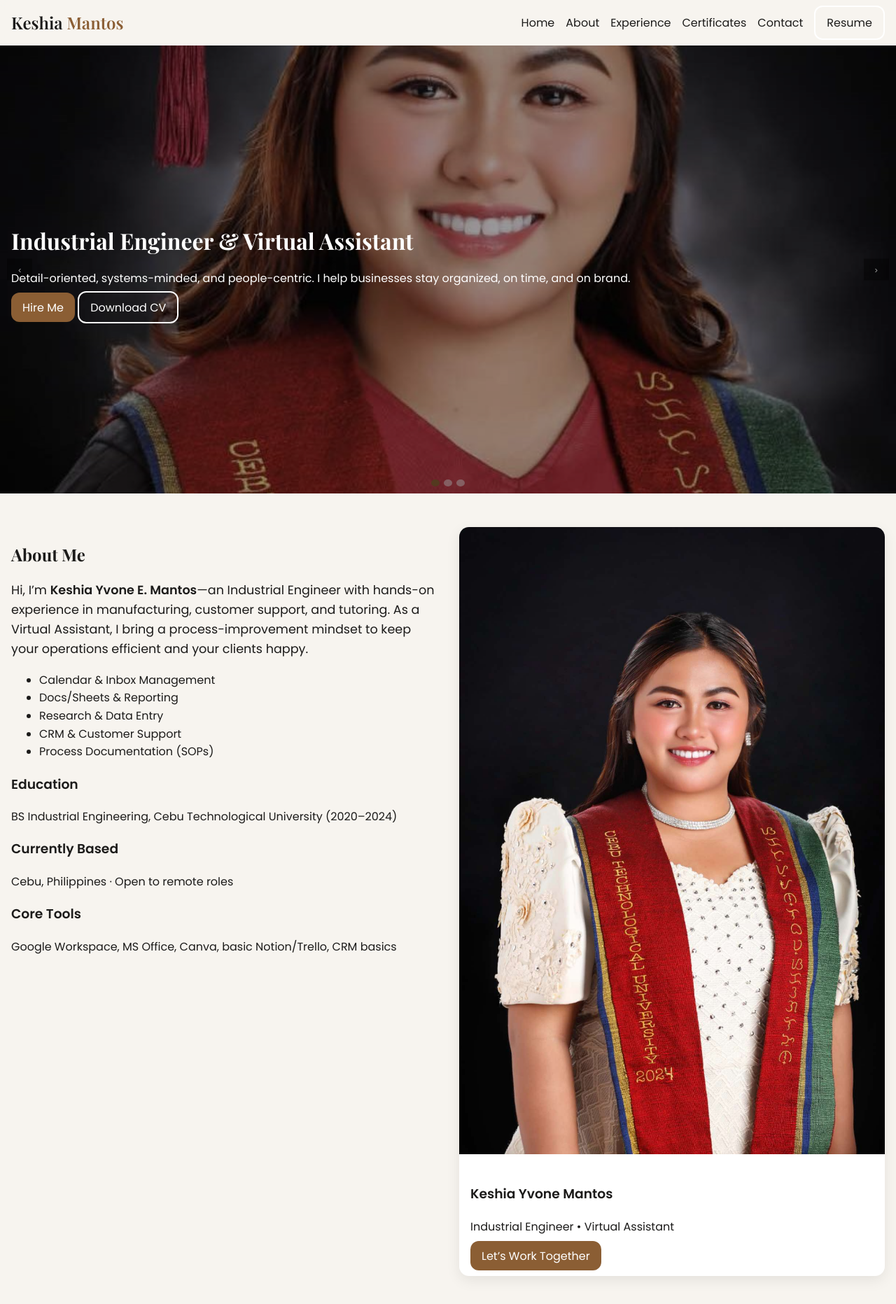
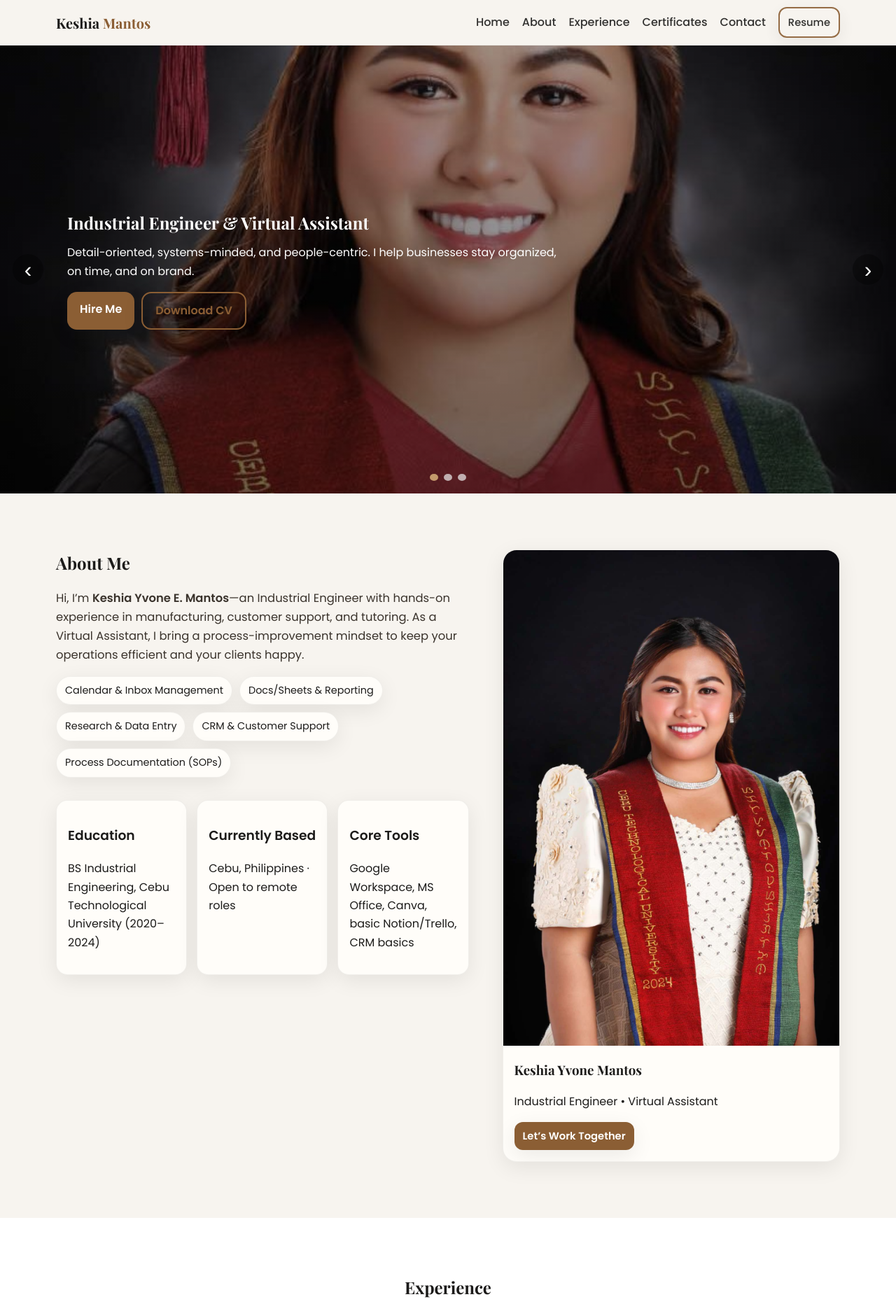
Before and after one commit to engryvone-cyber/Mantos-portfolio, a plain HTML site: page index.html in a window 1280 px wide. Shown: the top 1863 px of the page at 70% size. Drawn offline with nearby package versions, Linux system fonts and the light colour scheme; files whose address does not match are found by name.

Commit message:
Update style.css

```diff
--- a/style.css
+++ b/style.css
@@ -1,70 +1,181 @@
-:root {
-  --bg: #f7f4ef;
-  --text: #1c1b1a;
-  --accent: #8b5e34;
-  --card: #fff;
-  --shadow: 0 6px 20px rgba(0,0,0,0.08);
+:root{
+  --bg:#f7f4ef;
+  --text:#1c1b1a;
+  --muted:#6b6056;
+  --accent:#8b5e34;
+  --accent-2:#c49a6c;
+  --card:#fffdf9;
+  --shadow:0 8px 30px rgba(0,0,0,.08);
+}
+*{box-sizing:border-box}
+html,body{margin:0;padding:0;scroll-behavior:smooth}
+body{
+  font-family:Poppins,system-ui,-apple-system,Segoe UI,Roboto,Arial,sans-serif;
+  color:var(--text);
+  background:var(--bg);
+  line-height:1.65;
+}
+.container{width:min(1120px,92%);margin-inline:auto}
+.sp-16{height:16px}
+.section{padding:80px 0}
+.section.alt{background:#fff}
+.section-title{
+  font-family:"Playfair Display",serif;
+  font-size:clamp(1.6rem,2vw+1rem,2.2rem);
+  margin:0 0 14px;
+}
+.section-title.center{text-align:center}
+.lead{font-size:1.025rem;color:#3a332c}
+.btn{
+  display:inline-block;
+  background:var(--accent);
+  color:white;
+  padding:12px 18px;
+  border-radius:14px;
+  text-decoration:none;
+  font-weight:600;
+  box-shadow:var(--shadow);
+  transition:.2s transform,.2s opacity;
+}
+.btn:hover{transform:translateY(-2px)}
+.btn-outline{
+  background:transparent;
+  border:2px solid var(--accent);
+  color:var(--accent);
+}
+.btn-small{padding:8px 12px;font-size:.92rem;border-radius:12px}
+
+/* Header */
+.site-header{
+  position:sticky;top:0;z-index:50;
+  background:rgba(247,244,239,.9);
+  backdrop-filter:saturate(140%) blur(8px);
+  border-bottom:1px solid rgba(0,0,0,.06);
+}
+.nav-wrap{display:flex;align-items:center;justify-content:space-between;height:64px}
+.brand{
+  font-family:"Playfair Display",serif;
+  font-weight:700;font-size:1.25rem;text-decoration:none;color:var(--text);
+}
+.brand span{color:var(--accent)}
+.nav{display:flex;gap:18px;align-items:center}
+.nav a{color:var(--text);text-decoration:none;font-weight:500;opacity:.9}
+.nav a:hover{opacity:1}
+.burger{display:none;background:none;border:0;cursor:pointer}
+.burger span{display:block;width:26px;height:2px;background:var(--text);margin:5px 0;border-radius:2px}
+
+/* Hero */
+.hero{
+  position:relative;height:80vh;min-height:520px;overflow:hidden;
+  color:white;background:#111;
+}
+.hero .overlay{
+  position:absolute;inset:0;background:linear-gradient(180deg,rgba(0,0,0,.35),rgba(0,0,0,.55));
+  z-index:1;
+}
+.slides{height:100%;display:flex;transition:transform .6s ease}
+.slide{
+  min-width:100%;background-size:cover;background-position:center;
+  position:relative;display:grid;place-items:center;
+}
+.slide-content{position:relative;z-index:2;color:#fff;text-align:left;padding-inline:1rem}
+.slide-content h1{
+  font-family:"Playfair Display",serif;
+  font-size:clamp(1.8rem,3.5vw+1rem,3rem);
+  margin:0 0 10px
+}
+.slide-content p{max-width:720px;margin:0 0 16px}
+.hero .cta{display:flex;gap:10px;flex-wrap:wrap}
+.slider-btn{
+  position:absolute;top:50%;transform:translateY(-50%);
+  background:rgba(0,0,0,.35);border:0;color:#fff;font-size:2rem;
+  width:44px;height:44px;border-radius:50%;cursor:pointer;z-index:3;
+}
+.slider-btn:hover{background:rgba(0,0,0,.55)}
+.prev{left:18px}.next{right:18px}
+.dots{position:absolute;left:50%;bottom:18px;transform:translateX(-50%);display:flex;gap:8px;z-index:3}
+.dots button{
+  width:10px;height:10px;border-radius:50%;border:0;background:#eee;opacity:.7;cursor:pointer
+}
+.dots button.active{opacity:1;background:var(--accent-2)}
+
+/* Layout helpers */
+.grid-2{display:grid;grid-template-columns:1.1fr .9fr;align-items:start;gap:32px}
+.gap-xl{gap:48px}
+
+/* About */
+.chip-list{list-style:none;padding:0;margin:12px 0 0;display:flex;flex-wrap:wrap;gap:10px}
+.chip-list li{
+  background:var(--card);border:1px solid rgba(0,0,0,.06);padding:8px 12px;border-radius:999px;
+  box-shadow:var(--shadow);font-size:.9rem
+}
+.cards{display:grid;grid-template-columns:repeat(3,1fr);gap:14px;margin-top:16px}
+.card{
+  background:var(--card);border:1px solid rgba(0,0,0,.06);padding:16px;border-radius:16px;box-shadow:var(--shadow)
+}
+.profile-card{
+  background:var(--card);border:1px solid rgba(0,0,0,.06);border-radius:20px;overflow:hidden;box-shadow:var(--shadow)
+}
+.profile-card img{width:100%;height:auto;display:block}
+.profile-meta{padding:16px}
+.profile-meta h3{margin:4px 0 6px;font-family:"Playfair Display",serif}
+
+/* Experience */
+.timeline{margin-top:10px;border-left:2px solid rgba(0,0,0,.08);padding-left:18px}
+.t-item{position:relative;margin:22px 0}
+.t-item::before{
+  content:"";position:absolute;left:-10px;top:6px;width:12px;height:12px;border-radius:50%;
+  background:var(--accent)
+}
+.t-year{font-weight:700;color:var(--muted)}
+.t-body h3{margin:.2rem 0}
+
+/* Certificates / Gallery */
+.cert-grid{
+  display:grid;grid-template-columns:repeat(3,1fr);gap:16px;margin-top:10px
+}
+.cert{
+  display:block;background:var(--card);border:1px solid rgba(0,0,0,.06);padding:16px;border-radius:16px;
+  text-decoration:none;color:var(--text);box-shadow:var(--shadow);transition:transform .2s, box-shadow .2s
+}
+.cert:hover{transform:translateY(-2px);box-shadow:0 10px 36px rgba(0,0,0,.12)}
+.cert span{font-weight:700}
+.cert small{display:block;color:var(--muted)}
+.gallery{display:grid;grid-template-columns:1fr 1fr;gap:12px;margin-top:20px}
+.gallery img{width:100%;border-radius:14px;border:1px solid rgba(0,0,0,.06);box-shadow:var(--shadow)}
+
+/* Contact */
+.contact-list{list-style:none;padding:0;margin:10px 0 24px}
+.contact-list li{margin:6px 0}
+.contact-list a{color:var(--accent)}
+.contact-form{
+  background:var(--card);border:1px solid rgba(0,0,0,.06);padding:18px;border-radius:16px;box-shadow:var(--shadow)
+}
+.contact-form label{display:block;margin-bottom:12px}
+.contact-form span{display:block;font-weight:600;margin-bottom:6px}
+.contact-form input,.contact-form textarea{
+  width:100%;padding:12px;border:1px solid rgba(0,0,0,.15);border-radius:12px;font:inherit;background:#fff
+}
+.contact-form button{margin-top:6px}
+
+/* Footer */
+.site-footer{padding:26px 0;border-top:1px solid rgba(0,0,0,.06);background:#fff}
+.foot{display:flex;align-items:center;justify-content:space-between}
+.to-top{
+  display:inline-flex;width:36px;height:36px;border-radius:50%;align-items:center;justify-content:center;
+  text-decoration:none;background:var(--accent);color:#fff;box-shadow:var(--shadow)
 }
 
-body {
-  font-family: Poppins, sans-serif;
-  margin: 0;
-  background: var(--bg);
-  color: var(--text);
-  line-height: 1.6;
+/* Responsive */
+@media (max-width: 960px){
+  .grid-2{grid-template-columns:1fr}
+  .cards{grid-template-columns:1fr 1fr}
+  .cert-grid{grid-template-columns:1fr 1fr}
 }
-
-/* Header */
-.site-header {position:sticky;top:0;background:rgba(247,244,239,.9);backdrop-filter:blur(8px);box-shadow:var(--shadow);}
-.nav-wrap {display:flex;justify-content:space-between;align-items:center;padding:0.5rem 1rem;}
-.brand {font-family:"Playfair Display",serif;font-size:1.5rem;color:var(--text);text-decoration:none;}
-.brand span{color:var(--accent);}
-.nav {display:flex;gap:1rem;align-items:center;}
-.nav a {text-decoration:none;color:var(--text);}
-.burger {display:none;flex-direction:column;gap:4px;background:none;border:0;cursor:pointer;}
-.burger span {width:24px;height:2px;background:var(--text);}
-
-/* Hero slider */
-.hero {position:relative;height:80vh;overflow:hidden;color:#fff;}
-.overlay{position:absolute;inset:0;background:rgba(0,0,0,.4);z-index:1;}
-.slides{display:flex;height:100%;transition:transform .6s;}
-.slide{min-width:100%;background-size:cover;background-position:center;display:flex;align-items:center;}
-.slide-content{position:relative;z-index:2;padding:1rem;}
-.slide-content h1{font-family:"Playfair Display",serif;font-size:2rem;margin:0 0 1rem;}
-.btn{background:var(--accent);color:#fff;padding:0.6rem 1rem;border-radius:12px;text-decoration:none;}
-.btn-outline{border:2px solid #fff;background:none;}
-.slider-btn{position:absolute;top:50%;transform:translateY(-50%);background:rgba(0,0,0,.4);color:#fff;border:0;padding:0.5rem 1rem;cursor:pointer;}
-.prev{left:10px;}.next{right:10px;}
-.dots{position:absolute;bottom:10px;left:50%;transform:translateX(-50%);display:flex;gap:6px;}
-.dots button{width:10px;height:10px;border-radius:50%;border:0;background:#fff;opacity:.5;}
-.dots button.active{opacity:1;background:var(--accent);}
-
-/* Sections */
-.section{padding:3rem 1rem;}
-.section.alt{background:#fff;}
-.section-title{font-family:"Playfair Display",serif;margin-bottom:1rem;}
-.lead{font-size:1.1rem;}
-
-/* About */
-.grid-2{display:grid;grid-template-columns:1fr 1fr;gap:2rem;}
-.profile-card{background:var(--card);box-shadow:var(--shadow);border-radius:14px;overflow:hidden;}
-.profile-card img{width:100%;}
-.profile-meta{padding:1rem;}
-
-/* Experience */
-.timeline{border-left:3px solid var(--accent);margin:1rem 0;padding-left:1rem;}
-.t-item{margin-bottom:1.5rem;}
-.t-year{font-weight:bold;color:var(--accent);}
-
-/* Certificates */
-.cert-grid{display:grid;grid-template-columns:repeat(auto-fit,minmax(180px,1fr));gap:1rem;margin:1rem 0;}
-.cert{display:block;background:var(--card);padding:1rem;text-align:center;box-shadow:var(--shadow);border-radius:10px;text-decoration:none;color:var(--text);}
-.gallery{display:grid;grid-template-columns:1fr 1fr;gap:1rem;}
-.gallery img{width:100%;border-radius:12px;box-shadow:var(--shadow);}
-
-/* Contact */
-.contact-form{display:grid;gap:1rem;background:var(--card);padding:1rem;border-radius:12px;box-shadow:var(--shadow);}
-.contact-form input,.contact-form textarea{width:100%;padding:0.5rem;border:1px solid #ccc;border-radius:8px;}
-
-/* Footer */
-.site-footer{background:#fff;padding:1rem;text-align:center;}
+@media (max-width: 720px){
+  .cards{grid-template-columns:1fr}
+  .cert-grid{grid-template-columns:1fr}
+  .nav{position:fixed;inset:64px 0 auto 0;background:rgba(247,244,239,.98);padding:14px 20px;display:none;flex-direction:column;gap:14px;border-bottom:1px solid rgba(0,0,0,.06)}
+  .nav.open{display:flex}
+  .burger{display:block}
+}
```
